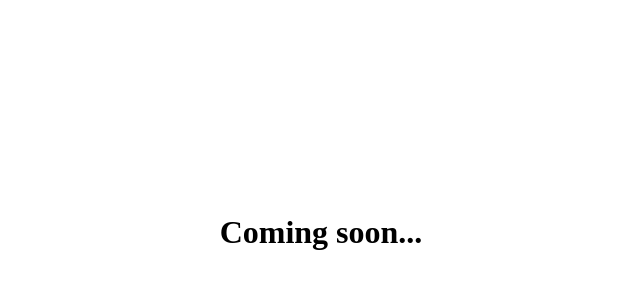
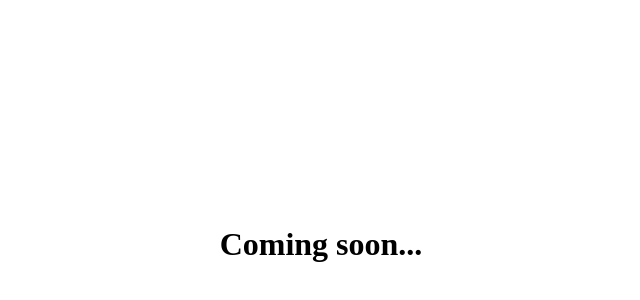
Before and after one commit to olligobber/olligobber.com, a plain HTML site: page index.html in a window 1280 px wide. Shown: the part 156-456 px from the top of the page, without its empty margins (319-959 px from the left). Drawn offline with Linux system fonts and the light colour scheme.

Commit message:
Fixed margin

```diff
--- a/index.html
+++ b/index.html
@@ -5,7 +5,7 @@
 			Coming Soon - olligobber.com
 		</title>
 	</head>
-	<body style="align-items: center; justify-content: center; height: 95vh; display: flex;">
+	<body style="margin: 0; align-items: center; justify-content: center; height: 100vh; display: flex;">
 		<h1>Coming soon...</h1>
 	</body>
 </html>
```
